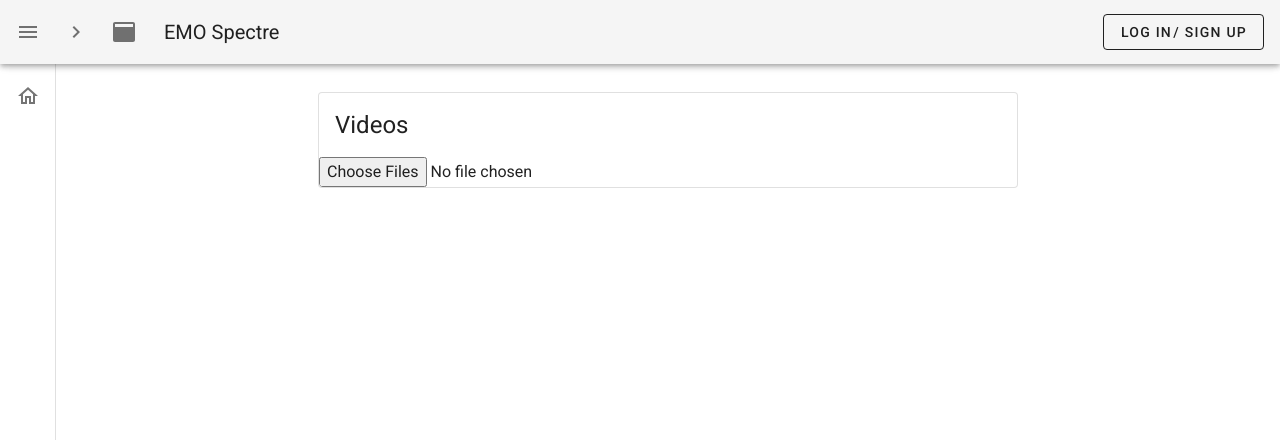
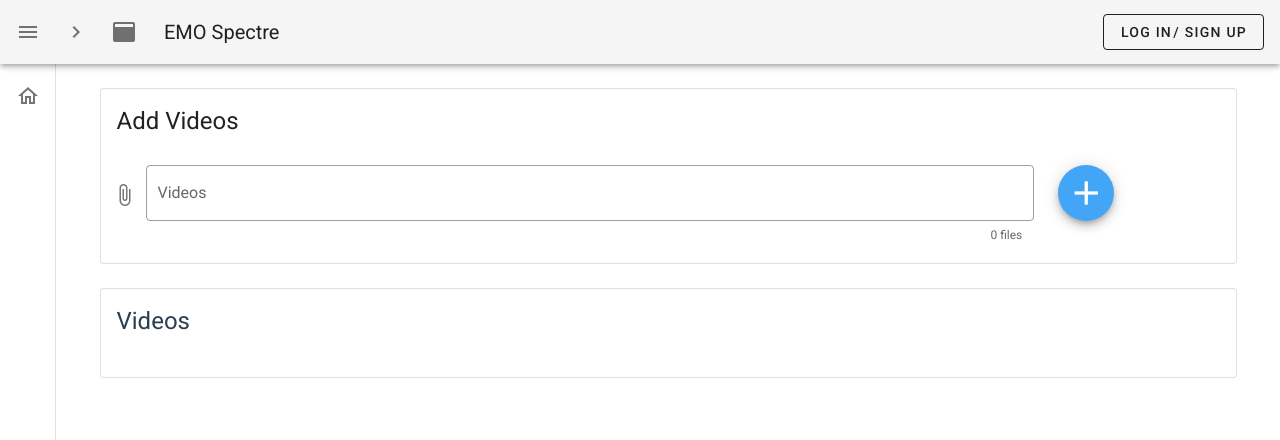
Before and after one commit to NLeSC/nuxt-apollo-hasura, a Nuxt app: page /videos in a window 1280 px wide. Shown: the top 440 px of the page. Built offline with nearby package versions, Linux system fonts and the light colour scheme.

Commit message:
Implemented videos list. Updated some files according to prettier

```diff
--- a/components/VideoPlayer.vue
+++ b/components/VideoPlayer.vue
@@ -1,7 +1,7 @@
 <template>
   <video
-    id="video"
     ref="video"
+    class="video"
     :src="srcComputed"
     :controls="true"
     :autoplay="autoplay"
@@ -16,61 +16,33 @@
 </template>
 <script>
 export default {
-  name: "VideoPlayer",
+  name: 'VideoPlayer',
   props: {
     src: {
       required: true,
-      type: [String, Array]
+      type: [String, Array],
     },
     /**
      * set the video to autoplay as it's loaded
      */
     autoplay: {
       type: Boolean,
-      default: false
+      default: false,
     },
     /**
      * show/hide the controls
      */
     controls: {
       type: Boolean,
-      default: undefined
+      default: undefined,
     },
     /**
      * set the video to playsinline as it's loaded
      */
     playsinline: {
       type: Boolean,
-      default: false
-    }
-  },
-  computed: {
-    /**
-     * @private
-     */
-    srcComputed() {
-      if (typeof this.src == "string") return this.src;
-      return null;
+      default: false,
     },
-
-    /**
-     * @private
-     */
-    playingComputed: {
-      get() {
-        if (this.value != undefined) return this.value;
-
-        return this.playing;
-      },
-
-      set(e) {
-        if (this.value != undefined) {
-          this.$emit("input", e);
-        } else {
-          this.playing = e;
-        }
-      }
-    }
   },
   data() {
     return {
@@ -82,72 +54,100 @@ export default {
       time: 0,
       duration: 0,
       volumeInternal: 1,
-      fullscreenInternal: false
-    };
+      fullscreenInternal: false,
+    }
+  },
+  computed: {
+    /**
+     * @private
+     */
+    srcComputed() {
+      if (typeof this.src === 'string') return this.src
+      return null
+    },
+
+    /**
+     * @private
+     */
+    playingComputed: {
+      get() {
+        if (this.value !== undefined) return this.value
+
+        return this.playing
+      },
+
+      set(e) {
+        if (this.value !== undefined) {
+          this.$emit('input', e)
+        } else {
+          this.playing = e
+        }
+      },
+    },
   },
   watch: {
     value(after) {
       if (after && this.$refs.video.paused) {
-        this.$refs.video.play();
+        this.$refs.video.play()
       } else if (!after && !this.$refs.video.paused) {
-        this.$refs.video.pause();
+        this.$refs.video.pause()
       }
     },
 
     volume() {
-      this.$refs.video.volume = this.volumeComputed;
-    }
+      this.$refs.video.volume = this.volumeComputed
+    },
   },
   methods: {
     /**
      * @private
      */
     atEnded() {
-      console.log("video ended");
+      console.log('video ended')
     },
     /**
      * @private
      */
     atVolumechange() {
-      this.volume = this.$refs.video.volume;
-      console.log("volume changed");
+      this.volume = this.$refs.video.volume
+      console.log('volume changed')
     },
     /**
      * @private
      */
     atTimeupdate() {
-      this.time = this.$refs.video.currentTime;
-      console.log("time updated", this.time);
+      this.time = this.$refs.video.currentTime
+      console.log('time updated', this.time)
     },
     /**
      * @private
      */
     atPlayPause() {
-      if (!this.playingComputed) this.$refs.video.play();
-      else this.$refs.video.pause();
+      if (!this.playingComputed) this.$refs.video.play()
+      else this.$refs.video.pause()
     },
     /**
      * @private
      */
     play() {
-      this.playingComputed = true;
-      this.started = true;
-      console.log("Called play");
+      this.playingComputed = true
+      this.started = true
+      console.log('Called play')
     },
 
     /**
      * @private
      */
     pause() {
-      if (this.time == 0) return;
-      this.playingComputed = false;
-      console.log("Called pause");
-    }
-  }
-};
+      if (this.time === 0) return
+      this.playingComputed = false
+      console.log('Called pause')
+    },
+  },
+}
 </script>
 <style>
-#video {
+video.video {
   width: 100%;
 }
 </style>
--- a/nuxt.config.js
+++ b/nuxt.config.js
@@ -46,7 +46,7 @@ export default {
   /*
    ** Global CSS
    */
-  css: [],
+  css: ["@mdi/font/css/materialdesignicons.css"],
   /*
    ** Plugins to load before mounting the App
    */
--- a/package.json
+++ b/package.json
@@ -1,5 +1,5 @@
 {
-  "name": "nuxt-apollo-hasura",
+  "name": "emo-spectre",
   "version": "1.1.0",
   "description": "Nuxt Apollo Hasura Postgres recipes",
   "author": "Jesus Garcia Gonzalez",
@@ -19,6 +19,7 @@
     "release": "standard-version"
   },
   "dependencies": {
+    "@mdi/font": "^5.3.45",
     "@mdi/js": "^5.3.45",
     "@nuxtjs/apollo": "^4.0.1-rc.1",
     "@nuxtjs/auth": "^4.9.1",
--- a/pages/erd.vue
+++ b/pages/erd.vue
@@ -1,18 +1,44 @@
 <template>
-  <div id="erd">
-    <VideoPlayer src="video/erd_video.mp4"></VideoPlayer>
-  </div>
+  <v-container>
+    <v-row>
+      <v-col cols="12">
+        <v-btn color="primary" @click="goBack">Back</v-btn>
+      </v-col>
+    </v-row>
+    <v-row>
+      <v-col cols="12">
+        <div id="erd">
+          <VideoPlayer :src="'../videos/' + video"></VideoPlayer>
+        </div>
+      </v-col>
+    </v-row>
+  </v-container>
 </template>
 
 <script>
-import VideoPlayer from "../components/VideoPlayer";
+import VideoPlayer from '../components/VideoPlayer'
 
 export default {
-  name: "Erd",
+  name: 'Erd',
   components: {
-    VideoPlayer
-  }
-};
+    VideoPlayer,
+  },
+  data() {
+    return {
+      video: '',
+    }
+  },
+  created() {
+    if (this.$route.query.video) {
+      this.video = this.$route.query.video
+    }
+  },
+  methods: {
+    goBack() {
+      this.$router.go(-1)
+    },
+  },
+}
 </script>
 
 <style>
--- a/pages/videos.vue
+++ b/pages/videos.vue
@@ -1,31 +1,133 @@
 <template>
-  <div class="d-flex flex-column justify-center align-center">
-    <v-card max-width="700" width="100%" class="mt-4" outlined>
-      <v-card-title class="headline">
-        Videos
-      </v-card-title>
-    <input type="file" id="videodir" v-on:change="filesChanged($event.target.name, $event.target.files);" webkitdirectory directory multiple  />
-    <div v-for="video in videos">
-      {{video}}
-    </div>
-    </v-card>
-  </div>
+  <v-container grid-list-md>
+    <v-row>
+      <v-col cols="12">
+        <v-card outlined>
+          <v-card-title class="headline">Add Videos</v-card-title>
+          <v-container>
+            <v-row justify="center">
+              <v-col cols="10">
+                <v-file-input
+                  id="videodir"
+                  v-model="files"
+                  label="Videos"
+                  counter
+                  color="primary"
+                  placeholder="Select your videos"
+                  outlined
+                  multiple
+                  chips
+                  class
+                />
+              </v-col>
+              <v-col cols="2">
+                <v-btn color="primary" fab dark @click="addVideo()">
+                  <v-icon dark x-large>mdi-plus</v-icon>
+                </v-btn>
+              </v-col>
+            </v-row>
+          </v-container>
+        </v-card>
+      </v-col>
+    </v-row>
+    <v-row>
+      <v-col cols="12">
+        <v-card id="video-list" outlined>
+          <v-card-title class="headline">Videos</v-card-title>
+          <v-container>
+            <v-row
+              v-for="(path, name) in videos"
+              :key="name"
+              class="video"
+              align="center"
+            >
+              <v-col cols="3">
+                <VideoPlayer
+                  :src="'../videos/' + name"
+                  :controls="false"
+                ></VideoPlayer>
+              </v-col>
+              <v-col cols="8">
+                <p>{{ name }}</p>
+                <nuxt-link
+                  v-slot="{ href, route, navigate }"
+                  :to="{ name: 'erd', query: { video: name } }"
+                >
+                  <v-btn :href="href" color="primary" @click="navigate"
+                    >Analyze</v-btn
+                  >
+                </nuxt-link>
+              </v-col>
+              <v-col cols="1">
+                <v-btn
+                  color="error"
+                  fab
+                  dark
+                  x-small
+                  @click="removeVideo(name)"
+                >
+                  <v-icon dark small>mdi-close</v-icon>
+                </v-btn>
+              </v-col>
+            </v-row>
+          </v-container>
+        </v-card>
+      </v-col>
+    </v-row>
+  </v-container>
 </template>
 <script>
+import VideoPlayer from '../components/VideoPlayer'
+
 export default {
+  components: {
+    VideoPlayer,
+  },
   data() {
     return {
-      videos: [],
+      videos: {},
+      files: [],
+    }
+  },
+  mounted() {
+    if (localStorage.videos) {
+      this.videos = JSON.parse(localStorage.videos)
     }
   },
   methods: {
-    filesChanged(name, files) {
-      for (const file of files) {
-          if (file.type.startsWith('video')) {
-            this.videos.push(file.name)
-          }
+    addVideo() {
+      const newVideos = this.files.filter((value, index, array) => {
+        return value.type.startsWith('video')
+      })
+
+      for (const video of newVideos) {
+        if (!(video.name in this.videos)) {
+          this.videos[video.name] = video.webkitRelativePath
+        }
       }
-    }
-  }
+      this.files = []
+      localStorage.videos = JSON.stringify(this.videos)
+    },
+    removeVideo(name) {
+      if (name in this.videos) {
+        this.$delete(this.videos, name)
+        localStorage.videos = JSON.stringify(this.videos)
+      }
+    },
+  },
 }
 </script>
+
+<style>
+#video-list {
+  font-family: Avenir, Helvetica, Arial, sans-serif;
+  -webkit-font-smoothing: antialiased;
+  -moz-osx-font-smoothing: grayscale;
+  color: #2c3e50;
+  display: block;
+}
+
+#video-list video.video {
+  width: 250px;
+}
+</style>
```
Also changed, not shown: 1 other file (tests, documents, lock files or other folders).
